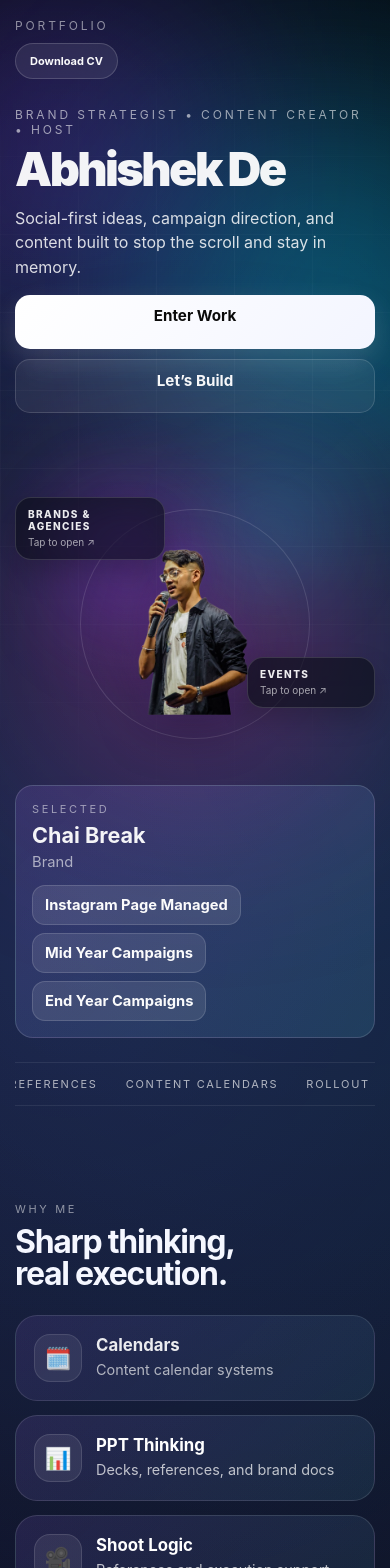
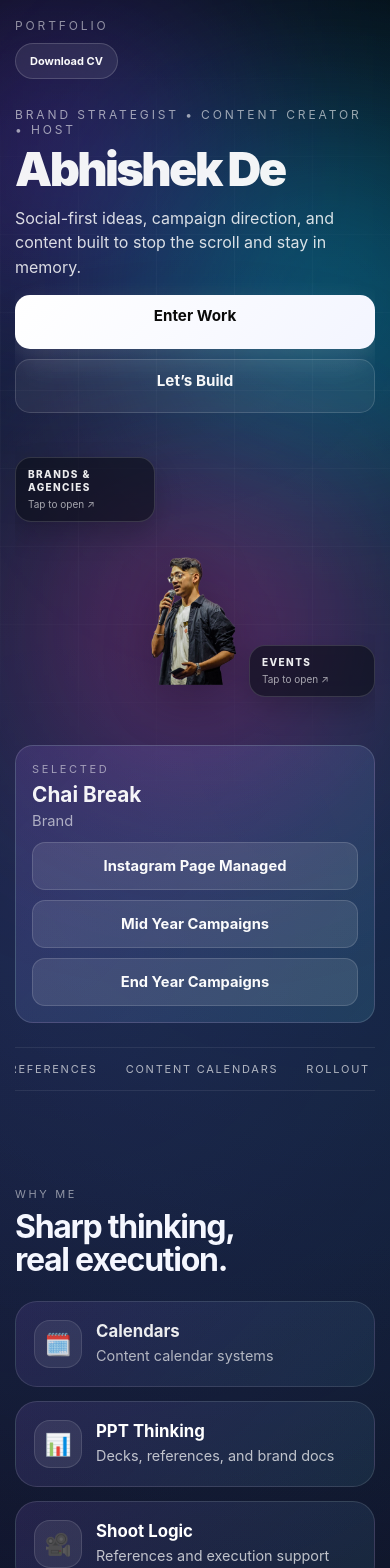
Before and after one commit to Abhishek-7-de/abhishek-portfolio, a React (Vite) app: page / in a window 390 px wide. Shown: the top 1568 px of the page. Built offline with nearby package versions, Linux system fonts and the light colour scheme.

Commit message:
Fixed mobile hero image and action button overflow

```diff
--- a/src/sections/Hero.jsx
+++ b/src/sections/Hero.jsx
@@ -169,10 +169,6 @@ export default function Hero() {
  {/* MOBILE */}
 <div className="hero-mobile-visual hero-mobile-only hero-reveal hero-reveal-3">
   <div className="hero-mobile-cutout-wrap">
-          <div className="hero-mobile-glow hero-mobile-glow-1" />
-          <div className="hero-mobile-glow hero-mobile-glow-2" />
-          <div className="hero-mobile-ring" />
-
     <img
       src={heroCutout}
       alt="Abhishek De"
--- a/src/styles.css
+++ b/src/styles.css
@@ -1919,3 +1919,150 @@ video {
     border-color: rgba(255, 255, 255, 0.22);
   }
 }
+/* ===== MOBILE HERO + BUTTON OVERFLOW HARD FIX ===== */
+@media (max-width: 767px) {
+  .hero-mobile-visual {
+    display: block !important;
+    margin-top: 10px;
+  }
+
+  .hero-mobile-cutout-wrap {
+    position: relative;
+    height: 280px;
+    min-height: 280px;
+    overflow: visible;
+  }
+
+  .hero-mobile-cutout {
+    position: absolute;
+    left: 50%;
+    bottom: 0;
+    transform: translateX(-50%);
+    width: 170px !important;
+    max-width: 48vw;
+    height: auto;
+    display: block !important;
+    opacity: 1 !important;
+    visibility: visible !important;
+    z-index: 2;
+    object-fit: contain;
+    filter: drop-shadow(0 14px 24px rgba(0, 0, 0, 0.28));
+  }
+
+  .hero-mobile-glow,
+  .hero-mobile-ring {
+    display: none !important;
+  }
+
+  .hero-mini-cloud {
+    position: absolute;
+    z-index: 3;
+    min-width: 126px;
+    max-width: 140px;
+    padding: 10px 12px;
+    border-radius: 16px;
+  }
+
+  .mini-cloud-brands {
+    left: 0;
+    top: 18px;
+  }
+
+  .mini-cloud-events {
+    right: 0;
+    bottom: 22px;
+  }
+
+  .mini-cloud-title {
+    font-size: 10px;
+    line-height: 1.3;
+    letter-spacing: 0.14em;
+  }
+
+  .mini-cloud-sub {
+    font-size: 10px;
+    line-height: 1.3;
+  }
+
+  /* selected / hero cards should never overflow */
+  .hero-action-panel,
+  .selected-card,
+  .selected-content,
+  .selected-drawer,
+  .selected-drawer-open {
+    overflow: hidden;
+  }
+
+  /* force all action links into a clean vertical stack on mobile */
+  .hero-link-list,
+  .selected-links {
+    display: grid !important;
+    grid-template-columns: 1fr !important;
+    gap: 10px !important;
+    width: 100% !important;
+  }
+
+  .hero-link-btn,
+  .selected-link-btn {
+    display: flex !important;
+    width: 100% !important;
+    max-width: 100% !important;
+    justify-content: center;
+    text-align: center;
+    white-space: normal !important;
+    word-break: break-word;
+    overflow-wrap: anywhere;
+    padding: 12px 14px !important;
+    min-height: 48px;
+  }
+
+  /* make sure cards fit mobile width */
+  .hero-mobile-sheet,
+  .hero-action-panel,
+  .selected-card {
+    width: 100%;
+    max-width: 100%;
+  }
+
+  .hero-action-title {
+    font-size: 1.3rem !important;
+    line-height: 1.08 !important;
+  }
+
+  .hero-action-kind {
+    margin-bottom: 12px !important;
+  }
+
+  /* keep video strip fine, just make cards stable */
+  .hero-video-strip-wrap {
+    margin-top: 6px !important;
+  }
+
+  .hero-video-track {
+    gap: 10px !important;
+  }
+
+  .hero-video-panel.video-square,
+  .video-square {
+    width: 104px !important;
+    height: 104px !important;
+    flex: 0 0 104px !important;
+  }
+
+  /* bottom tray should stay above everything cleanly */
+  .hero-tray-overlay {
+    z-index: 100 !important;
+  }
+
+  .hero-bottom-tray {
+    max-height: 72vh;
+    overflow-y: auto;
+  }
+
+  /* extra safety for weird mobile overflow */
+  body,
+  .site-shell,
+  .container {
+    overflow-x: hidden;
+  }
+}
```
Lines whose indentation alone changed are shown as unchanged.
